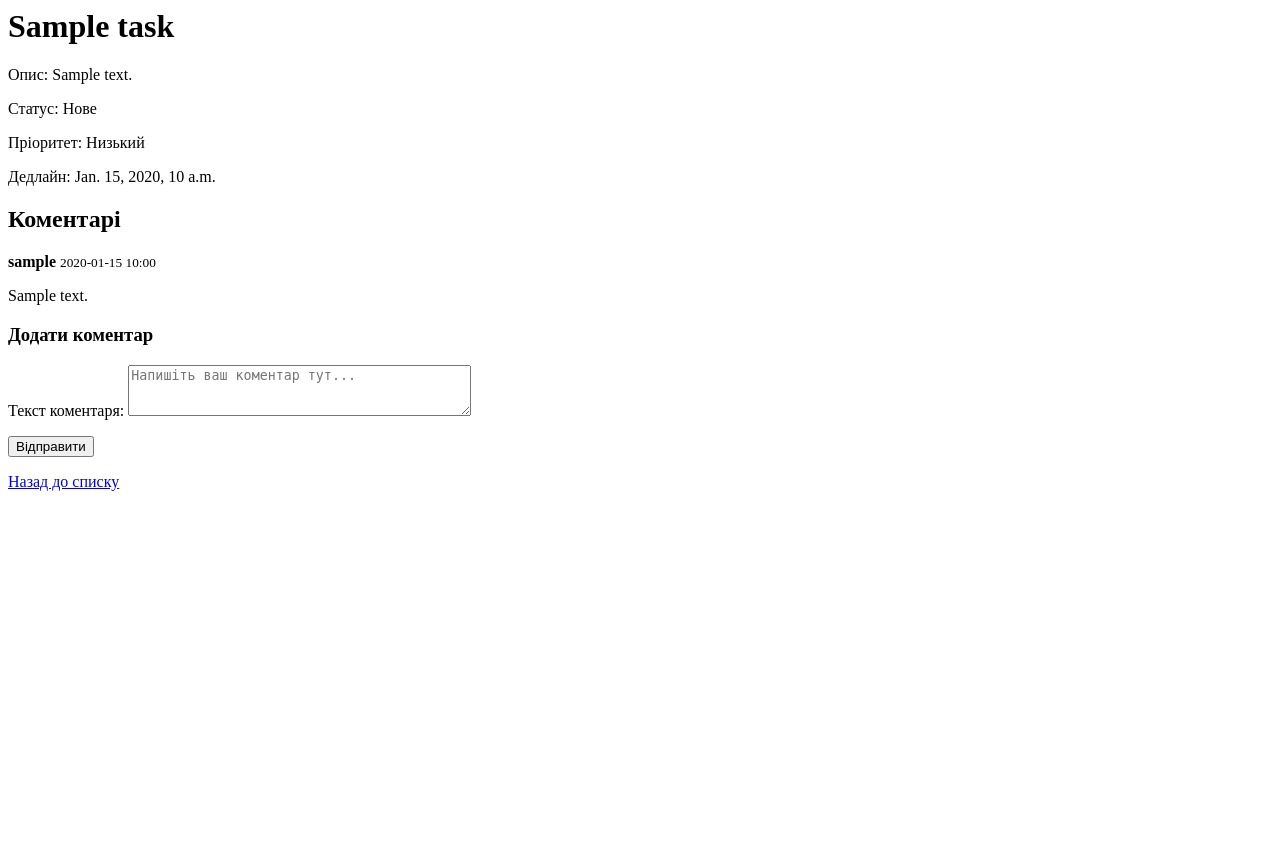
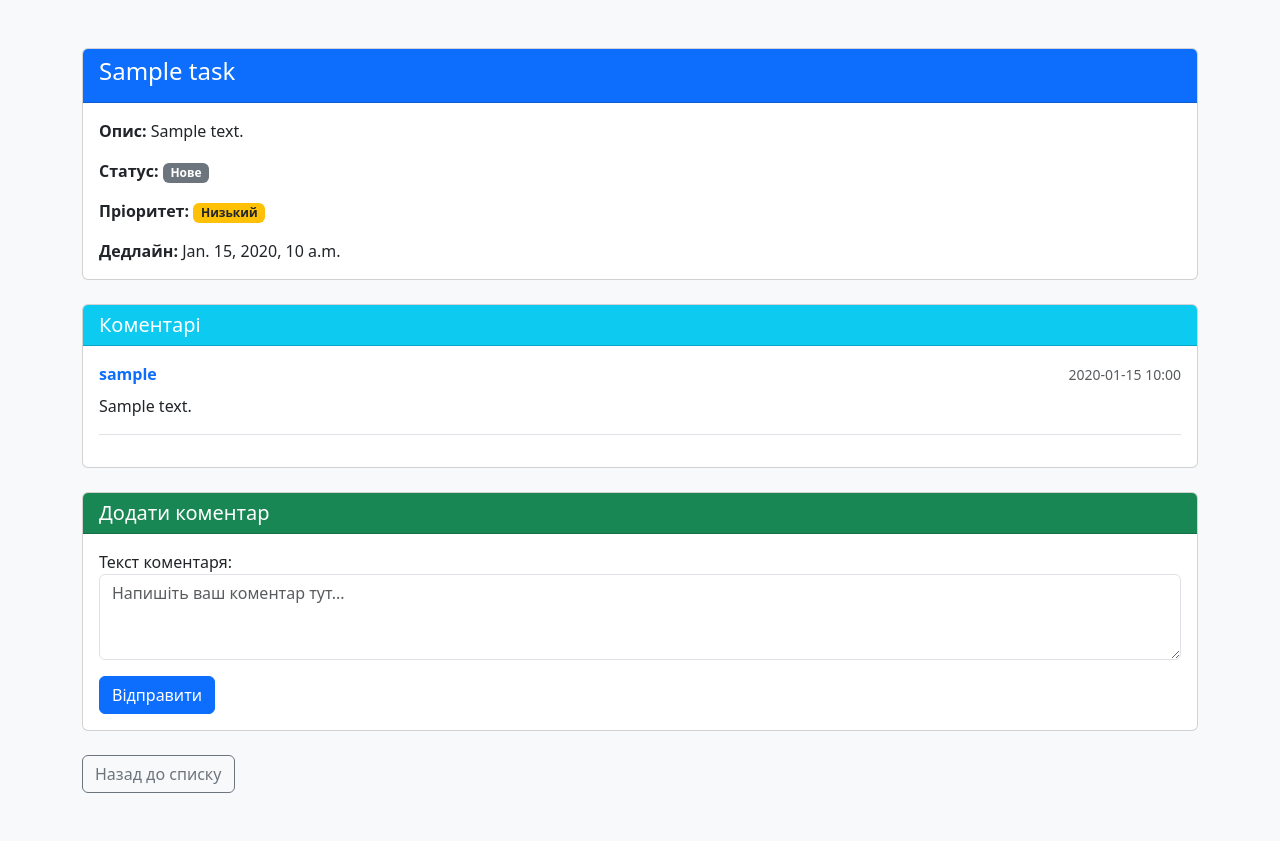
Before and after one commit to xok9ty/Trekking-system, a Django app: page /tasks/1/ in a window 1280 px wide. Before the commit the page ends 491 px from the top, so only its background shows below. Run offline with Django 5.2, Linux system fonts and the light colour scheme; tables that the repository leaves empty hold one stand-in row (values such as "Sample post").

Commit message:
make the design of the site and slightly reworked the html logic

```diff
--- a/trekking/templates/task_detail.html
+++ b/trekking/templates/task_detail.html
@@ -1,25 +1,65 @@
-<h1>{{ task.title }}</h1>
-<p>Опис: {{ task.description }}</p>
-<p>Статус: {{ task.get_status_display }}</p>
-<p>Пріоритет: {{ task.get_priority_display }}</p>
-<p>Дедлайн: {{ task.deadline }}</p>
-<h2>Коментарі</h2>
+<!DOCTYPE html>
+<html lang="uk">
+<head>
+    <meta charset="UTF-8">
+    <meta name="viewport" content="width=device-width, initial-scale=1.0">
+    <title>{{ task.title }}</title>
+    <link href="https://cdn.jsdelivr.net/npm/bootstrap@5.3.0/dist/css/bootstrap.min.css" rel="stylesheet">
+</head>
+<body class="bg-light">
+    <div class="container py-5">
+        <div class="card mb-4">
+            <div class="card-header bg-primary text-white">
+                <h1 class="h4">{{ task.title }}</h1>
+            </div>
+            <div class="card-body">
+                <p class="card-text"><strong>Опис:</strong> {{ task.description }}</p>
+                <p class="card-text"><strong>Статус:</strong> <span class="badge bg-secondary">{{ task.get_status_display }}</span></p>
+                <p class="card-text"><strong>Пріоритет:</strong> <span class="badge bg-warning text-dark">{{ task.get_priority_display }}</span></p>
+                <p class="card-text"><strong>Дедлайн:</strong> {{ task.deadline }}</p>
+            </div>
+        </div>
 
+        <div class="card mb-4">
+            <div class="card-header bg-info text-white">
+                <h2 class="h5 mb-0">Коментарі</h2>
+            </div>
+            <div class="card-body">
                 {% for comment in comments %}
-<div class="comment">
-    <strong>{{ comment.author.username }}</strong>
-    <small>{{ comment.created_at|date:"Y-m-d H:i" }}</small>
-    <p>{{ comment.text }}</p>
+                <div class="comment mb-3 pb-3 border-bottom">
+                    <div class="d-flex justify-content-between align-items-center mb-2">
+                        <strong class="text-primary">{{ comment.author.username }}</strong>
+                        <small class="text-muted">{{ comment.created_at|date:"Y-m-d H:i" }}</small>
+                    </div>
+                    <p class="mb-0">{{ comment.text }}</p>
                 </div>
                 {% empty %}
-<p>Ще немає коментарів</p>
+                <p class="text-muted">Ще немає коментарів</p>
                 {% endfor %}
+            </div>
+        </div>
 
-<h3>Додати коментар</h3>
+        <div class="card">
+            <div class="card-header bg-success text-white">
+                <h3 class="h5 mb-0">Додати коментар</h3>
+            </div>
+            <div class="card-body">
                 <form method="post" action="{% url 'tasks:comment-create' task.pk %}">
                     {% csrf_token %}
-    {{ comment_form.as_p }}
+                    <div class="mb-3">
+                        {{ comment_form.text.label_tag }}
+                        {{ comment_form.text }}
+                    </div>
                     <button type="submit" class="btn btn-primary">Відправити</button>
                 </form>
+            </div>
+        </div>
 
-<a href="{% url 'tasks:task-list' %}">Назад до списку</a>
+        <div class="mt-4">
+            <a href="{% url 'tasks:task-list' %}" class="btn btn-outline-secondary">Назад до списку</a>
+        </div>
+    </div>
+
+    <script src="https://cdn.jsdelivr.net/npm/bootstrap@5.3.0/dist/js/bootstrap.bundle.min.js"></script>
+</body>
+</html>
```
Also changed, not shown: trekking/templates/task_form.html (+45 -6 lines), trekking/templates/task_list.html (+42 -10 lines). Lines whose indentation alone changed are shown as unchanged.
